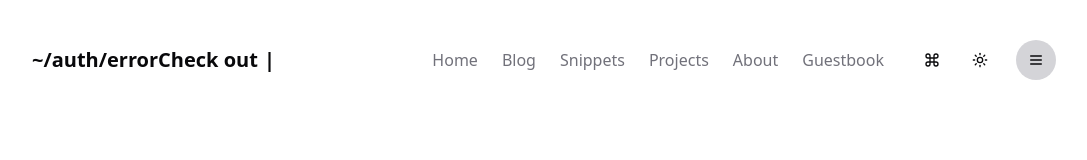
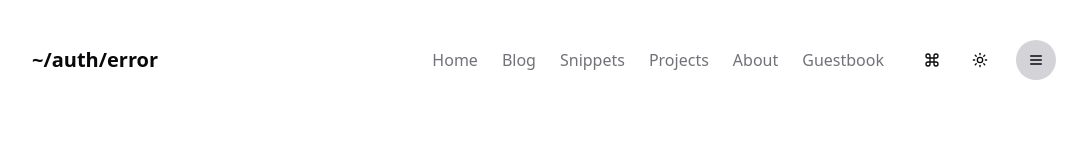
Before and after one commit to ksromt/shin-blog, a Next.js app: page /auth/error in a window 1280 px wide. Shown: the top 160 px of the page, without its empty margins (96-1183 px from the left). Built offline with nearby package versions, Linux system fonts and the light colour scheme.

Commit message:
2025-07-10 Modify the typewriter effect in the upper left corner

```diff
--- a/components/navigation.tsx
+++ b/components/navigation.tsx
@@ -22,6 +22,7 @@ export default function Navigation() {
         <Link href="/" aria-label={siteMetadata.headerTitle}>
           <div className="flex items-center justify-between text-xl font-semibold">
             {`~${pathname}`}{" "}
+            {pathname === "/" && (
               <Typewriter
                 options={{
                   strings: ["Welcome to my blog", "Check out my projects", "Read my latest posts"],
@@ -31,6 +32,7 @@ export default function Navigation() {
                   deleteSpeed: 50
                 }}
               />
+            )}
           </div>
         </Link>
       </div>
--- a/package.json
+++ b/package.json
@@ -49,6 +49,7 @@
     "clsx": "^2.1.1",
     "cmdk": "1.0.4",
     "date-fns": "^3.6.0",
+    "dotenv": "^17.2.0",
     "embla-carousel-react": "8.5.1",
     "framer-motion": "latest",
     "input-otp": "1.4.1",
```
Also changed, not shown: 1 other file (tests, documents, lock files or other folders). Lines whose indentation alone changed are shown as unchanged.
